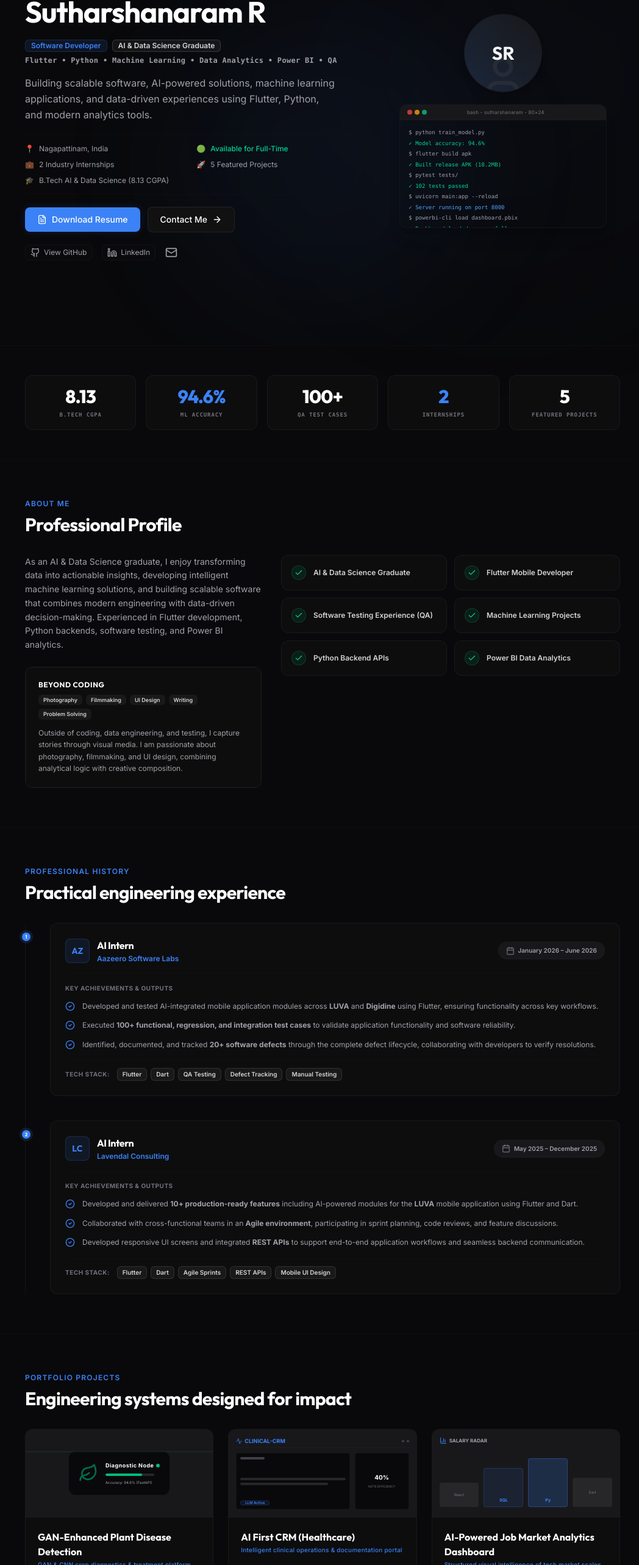
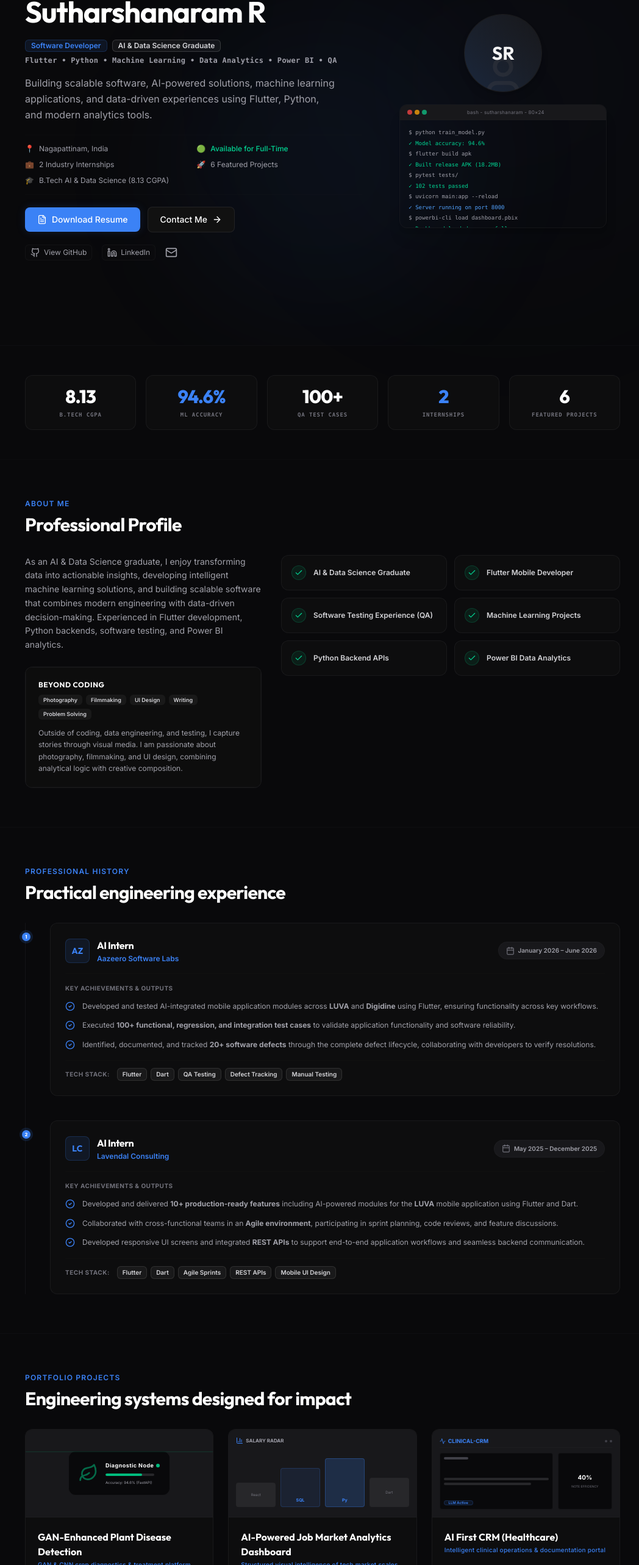
Before and after one commit to SUTHARSHANARAM/Sutharshanaram_Portfolio, a Next.js app: page / in a window 1280 px wide. Shown: the part 234-2800 px from the top of the page at 61% size, without its empty margins (111-1159 px from the left). Built offline with nearby package versions, Linux system fonts and the light colour scheme.

Commit message:
feat: reorder projects to exact order (GAN, AI Job Market, AI CRM, Emotion Music, CivicRadar AI, Load Flow)

```diff
--- a/src/app/page.tsx
+++ b/src/app/page.tsx
@@ -59,7 +59,7 @@ export default function Home() {
               </Card>
               <Card delay={0.25} className="p-4 flex flex-col items-center justify-center text-center gap-1.5 h-24 hover:border-accent/40 transition-colors duration-300 col-span-2 md:col-span-1">
                 <span className="text-2xl md:text-3xl font-display font-extrabold text-white tracking-tight">
-                  5
+                  6
                 </span>
                 <span className="text-[9px] font-mono font-bold tracking-widest text-zinc-500 uppercase">
                   Featured Projects
--- a/src/components/sections/Hero.tsx
+++ b/src/components/sections/Hero.tsx
@@ -141,7 +141,7 @@ export function Hero() {
             </div>
             <div className="flex items-center gap-2 text-xs text-zinc-400">
               <span className="text-xs">🚀</span>
-              <span>5 Featured Projects</span>
+              <span>6 Featured Projects</span>
             </div>
             <div className="flex items-center gap-2 text-xs text-zinc-400 col-span-2">
               <span className="text-xs">🎓</span>
--- a/src/data/projects.ts
+++ b/src/data/projects.ts
@@ -15,7 +15,7 @@ export interface Project {
   liveUrl: string;
   highlights: string[];
   details: ProjectDetails;
-  uiGraphicType: "crm" | "plant" | "dashboard" | "grid" | "music";
+  uiGraphicType: "crm" | "plant" | "dashboard" | "grid" | "music" | "radar";
 }
 
 export const projectsData: Project[] = [
@@ -50,6 +50,36 @@ export const projectsData: Project[] = [
     }
   },
   {
+    slug: "job-market-dashboard",
+    title: "AI-Powered Job Market Analytics Dashboard",
+    subtitle: "Structured visual intelligence of tech market scales",
+    shortDescription: "Interactive Power BI dashboard analytics scraping and mapping 10,000+ active developer hiring trends and salary distributions.",
+    techStack: ["Power BI", "Python (pandas)", "BeautifulSoup", "SQL", "Excel"],
+    githubUrl: "https://github.com/SUTHARSHANARAM/AI-Powered-Job-Market-Analytics-Dashboard",
+    liveUrl: "https://app.powerbi.com/view?r=job-market-dashboard-mock",
+    highlights: [
+      "Scraped and normalized **10,000+** active IT job postings",
+      "Engineered **Power BI** visuals showcasing complex dynamic rankings",
+      "Identified salary correlations across **15+** major developer stacks"
+    ],
+    uiGraphicType: "dashboard",
+    details: {
+      goal: "Analyze current hiring demand patterns in tech roles to map out high-value skills and salary trends for job seekers and recruitment teams.",
+      challenge: "Job listings are unstructured text files with disparate salary notations (hourly vs. annual), locations, and inconsistent listings of required technologies.",
+      architecture: [
+        "Wrote Python BeautifulSoup scripts to fetch job data from multiple tech boards.",
+        "Leveraged pandas library to parse salary strings, clean location tags, and isolate primary skill keywords.",
+        "Engineered custom Power BI data connections linking relational spreadsheets of keywords and locations.",
+        "Built DAX queries for real-time ranking matrices, calculating dynamic percentiles and skill clusters."
+      ],
+      outcomes: [
+        "Normalised over 10,000 job listings, standardizing experience requirements and locations.",
+        "Built dynamic visualizations that show high correlations between specific skill-sets (e.g. Python+SQL) and higher-tier salary distributions.",
+        "Enabled instantaneous filtering of tech-stack salaries by city, experience, and remote status."
+      ]
+    }
+  },
+  {
     slug: "ai-first-crm",
     title: "AI First CRM (Healthcare)",
     subtitle: "Intelligent clinical operations & documentation portal",
@@ -80,32 +110,62 @@ export const projectsData: Project[] = [
     }
   },
   {
-    slug: "job-market-dashboard",
-    title: "AI-Powered Job Market Analytics Dashboard",
-    subtitle: "Structured visual intelligence of tech market scales",
-    shortDescription: "Interactive Power BI dashboard analytics scraping and mapping 10,000+ active developer hiring trends and salary distributions.",
-    techStack: ["Power BI", "Python (pandas)", "BeautifulSoup", "SQL", "Excel"],
-    githubUrl: "https://github.com/SUTHARSHANARAM/AI-Powered-Job-Market-Analytics-Dashboard",
-    liveUrl: "https://app.powerbi.com/view?r=job-market-dashboard-mock",
+    slug: "emotion-music-ai",
+    title: "Emotion Music AI",
+    subtitle: "Mood-driven smart media player recommendations",
+    shortDescription: "Real-time facial sentiment expression classifier recommending Spotify playback queues under 300ms analysis loops.",
+    techStack: ["React", "OpenCV", "Python", "FastAPI", "Spotify Web API"],
+    githubUrl: "https://github.com/SUTHARSHANARAM/emotion-music-ai",
+    liveUrl: "https://emotion-music-ai.vercel.app",
     highlights: [
-      "Scraped and normalized **10,000+** active IT job postings",
-      "Engineered **Power BI** visuals showcasing complex dynamic rankings",
-      "Identified salary correlations across **15+** major developer stacks"
+      "Classified user webcam facial expressions in under **300ms** loops",
+      "Connected **Spotify Web API** to auto-inject mood-based song queues",
+      "Implemented local **OpenCV** frame transformations in python backends"
     ],
-    uiGraphicType: "dashboard",
+    uiGraphicType: "music",
     details: {
-      goal: "Analyze current hiring demand patterns in tech roles to map out high-value skills and salary trends for job seekers and recruitment teams.",
-      challenge: "Job listings are unstructured text files with disparate salary notations (hourly vs. annual), locations, and inconsistent listings of required technologies.",
+      goal: "Bridge human mood states with media applications by scanning expression keypoints and instantly building custom audio queues that align with the user's emotional state.",
+      challenge: "Processing video feeds in a client browser and communicating with heavy AI servers can introduce visible lag, causing audio recommendations to feel disconnected.",
       architecture: [
-        "Wrote Python BeautifulSoup scripts to fetch job data from multiple tech boards.",
-        "Leveraged pandas library to parse salary strings, clean location tags, and isolate primary skill keywords.",
-        "Engineered custom Power BI data connections linking relational spreadsheets of keywords and locations.",
-        "Built DAX queries for real-time ranking matrices, calculating dynamic percentiles and skill clusters."
+        "Implemented lightweight browser capture using HTML5 Camera APIs, sending downsampled frames to local FastAPI servers.",
+        "Deployed OpenCV Harr-Cascade cascades for initial face detection, feeding crop matrices into an emotional classifier.",
+        "Linked Spotify's Web API authorization flow to enable real-time user authentication and playlist injection.",
+        "Constructed a high-fidelity dark-themed audio player styled with Framer Motion audio wave visuals."
       ],
       outcomes: [
-        "Normalised over 10,000 job listings, standardizing experience requirements and locations.",
-        "Built dynamic visualizations that show high correlations between specific skill-sets (e.g. Python+SQL) and higher-tier salary distributions.",
-        "Enabled instantaneous filtering of tech-stack salaries by city, experience, and remote status."
+        "Attained real-time mood recognition response rates of under 300ms from face detection to track selection.",
+        "Constructed a fluid, interactive UI displaying micro-visualizer waves reacting to music BPM.",
+        "Engineered smooth fallback options letting users manually select mood anchors if webcam access is disabled."
+      ]
+    }
+  },
+  {
+    slug: "civic-radar",
+    title: "CivicRadar AI",
+    subtitle: "Real-time urban issue detection & analytics monitoring platform",
+    shortDescription: "AI & computer-vision powered urban infrastructure monitoring platform mapping civic reports, road defects, and municipal analytics.",
+    techStack: ["Python", "FastAPI", "React", "OpenCV", "PostgreSQL", "Tailwind CSS"],
+    githubUrl: "https://github.com/SUTHARSHANARAM/CivicRadar_AI",
+    liveUrl: "https://civic-radar-ai.vercel.app/",
+    highlights: [
+      "Scraped and processed **1,000+** geotagged urban infrastructure logs",
+      "Engineered real-time **interactive radar map UI** with severity tags",
+      "Implemented automated civic issue routing using **FastAPI & PostgreSQL**"
+    ],
+    uiGraphicType: "radar",
+    details: {
+      goal: "Build a smart civic monitoring system that detects urban infrastructure defects (potholes, garbage accumulation, lighting failures) and routes actionable reports to local municipal authorities.",
+      challenge: "Processing high-volume crowdsourced complaint feeds with geotagged media while filtering duplicates and classifying defect urgency in real-time.",
+      architecture: [
+        "Constructed a FastAPI microservice backend using OpenCV and image processing filters for defect verification.",
+        "Engineered an interactive React dashboard featuring real-time radar mapping and location pin clustering.",
+        "Structured a PostgreSQL spatial database schema mapping issue coordinates, status tags, and resolution histories.",
+        "Built automated email/SMS alert webhooks notifying maintenance teams based on severity thresholds."
+      ],
+      outcomes: [
+        "Reduced manual issue verification times for simulated city council teams.",
+        "Engineered a responsive, high-contrast dark dashboard for night-mode municipal monitoring.",
+        "Provided transparent ticket status tracking for public citizens."
       ]
     }
   },
@@ -138,35 +198,5 @@ export const projectsData: Project[] = [
         "Designed a print-ready export system detailing grid admittance matrices and line losses."
       ]
     }
-  },
-  {
-    slug: "emotion-music-ai",
-    title: "Emotion Music AI",
-    subtitle: "Mood-driven smart media player recommendations",
-    shortDescription: "Real-time facial sentiment expression classifier recommending Spotify playback queues under 300ms analysis loops.",
-    techStack: ["React", "OpenCV", "Python", "FastAPI", "Spotify Web API"],
-    githubUrl: "https://github.com/SUTHARSHANARAM/emotion-music-ai",
-    liveUrl: "https://emotion-music-ai.vercel.app",
-    highlights: [
-      "Classified user webcam facial expressions in under **300ms** loops",
-      "Connected **Spotify Web API** to auto-inject mood-based song queues",
-      "Implemented local **OpenCV** frame transformations in python backends"
-    ],
-    uiGraphicType: "music",
-    details: {
-      goal: "Bridge human mood states with media applications by scanning expression keypoints and instantly building custom audio queues that align with the user's emotional state.",
-      challenge: "Processing video feeds in a client browser and communicating with heavy AI servers can introduce visible lag, causing audio recommendations to feel disconnected.",
-      architecture: [
-        "Implemented lightweight browser capture using HTML5 Camera APIs, sending downsampled frames to local FastAPI servers.",
-        "Deployed OpenCV Harr-Cascade cascades for initial face detection, feeding crop matrices into an emotional classifier.",
-        "Linked Spotify's Web API authorization flow to enable real-time user authentication and playlist injection.",
-        "Constructed a high-fidelity dark-themed audio player styled with Framer Motion audio wave visuals."
-      ],
-      outcomes: [
-        "Attained real-time mood recognition response rates of under 300ms from face detection to track selection.",
-        "Constructed a fluid, interactive UI displaying micro-visualizer waves reacting to music BPM.",
-        "Engineered smooth fallback options letting users manually select mood anchors if webcam access is disabled."
-      ]
-    }
   }
 ];
```
Also changed, not shown: src/components/sections/ProjectsGrid.tsx (+19 -2 lines).
